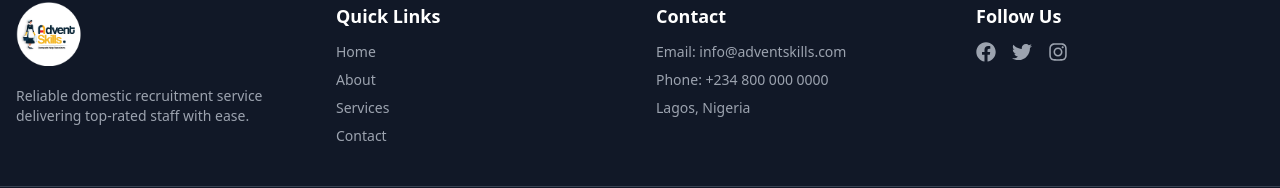
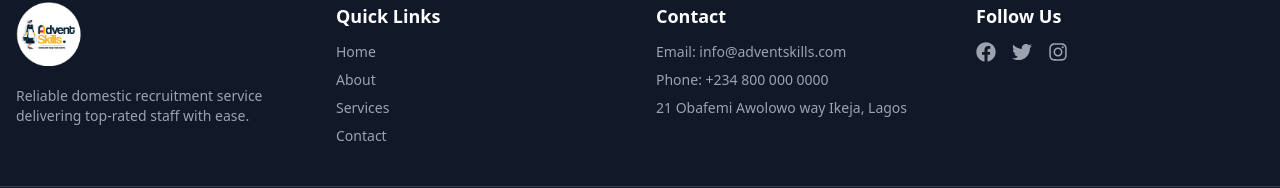
Before and after one commit to ikennaex/advent-skills, a React (Vite) app: page / in a window 1280 px wide. Shown: the part 2301-2489 px from the top of the page. Built offline with nearby package versions, Linux system fonts and the light colour scheme.

Commit message:
address update

```diff
--- a/src/Components/Footer/Footer.jsx
+++ b/src/Components/Footer/Footer.jsx
@@ -32,7 +32,7 @@ const Footer = () => {
           <ul className="text-gray-400 text-sm space-y-2">
             <li>Email: info@adventskills.com</li>
             <li>Phone: +234 800 000 0000</li>
-            <li>Lagos, Nigeria</li>
+            <li>21 Obafemi Awolowo way Ikeja, Lagos</li>
           </ul>
         </div>
 
```
